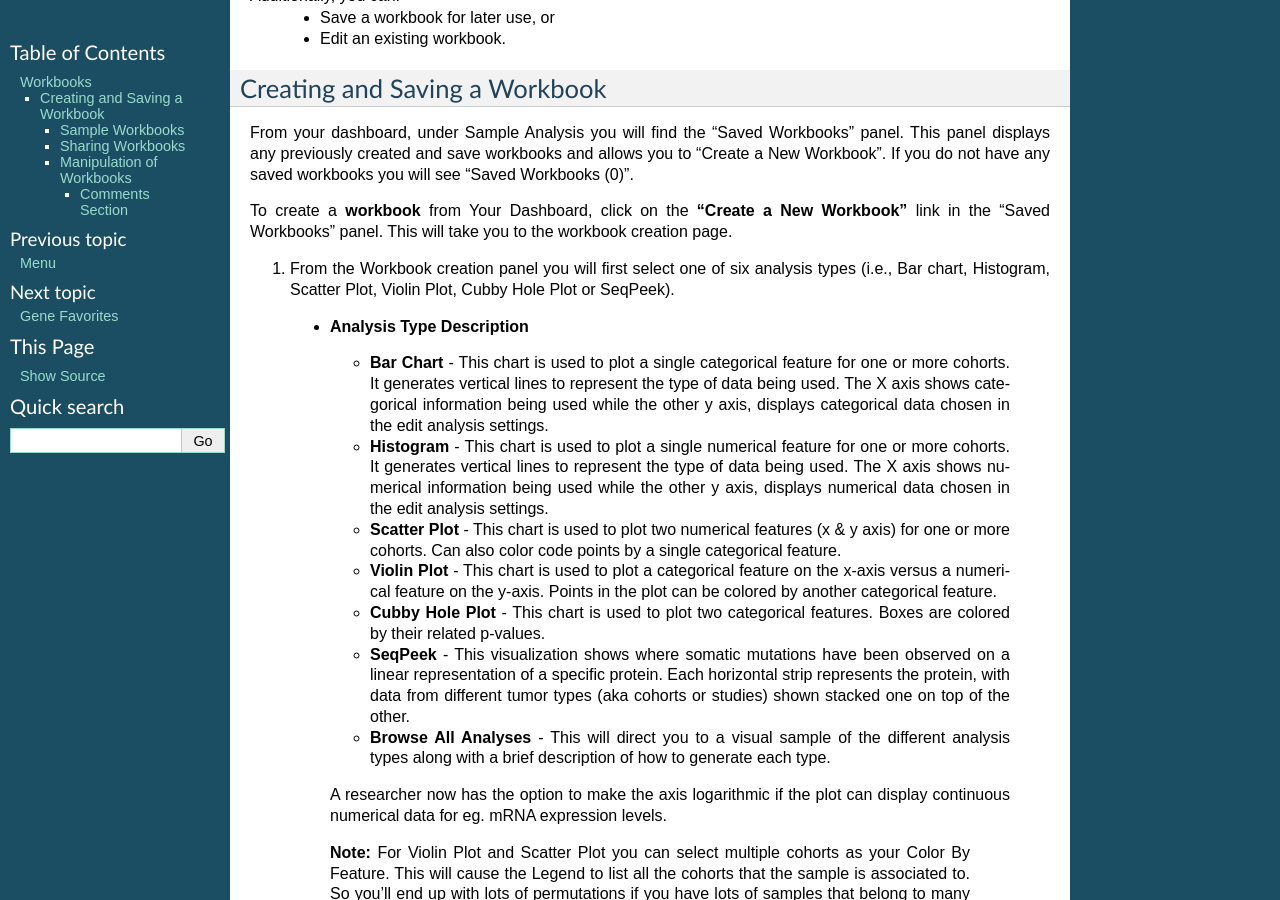
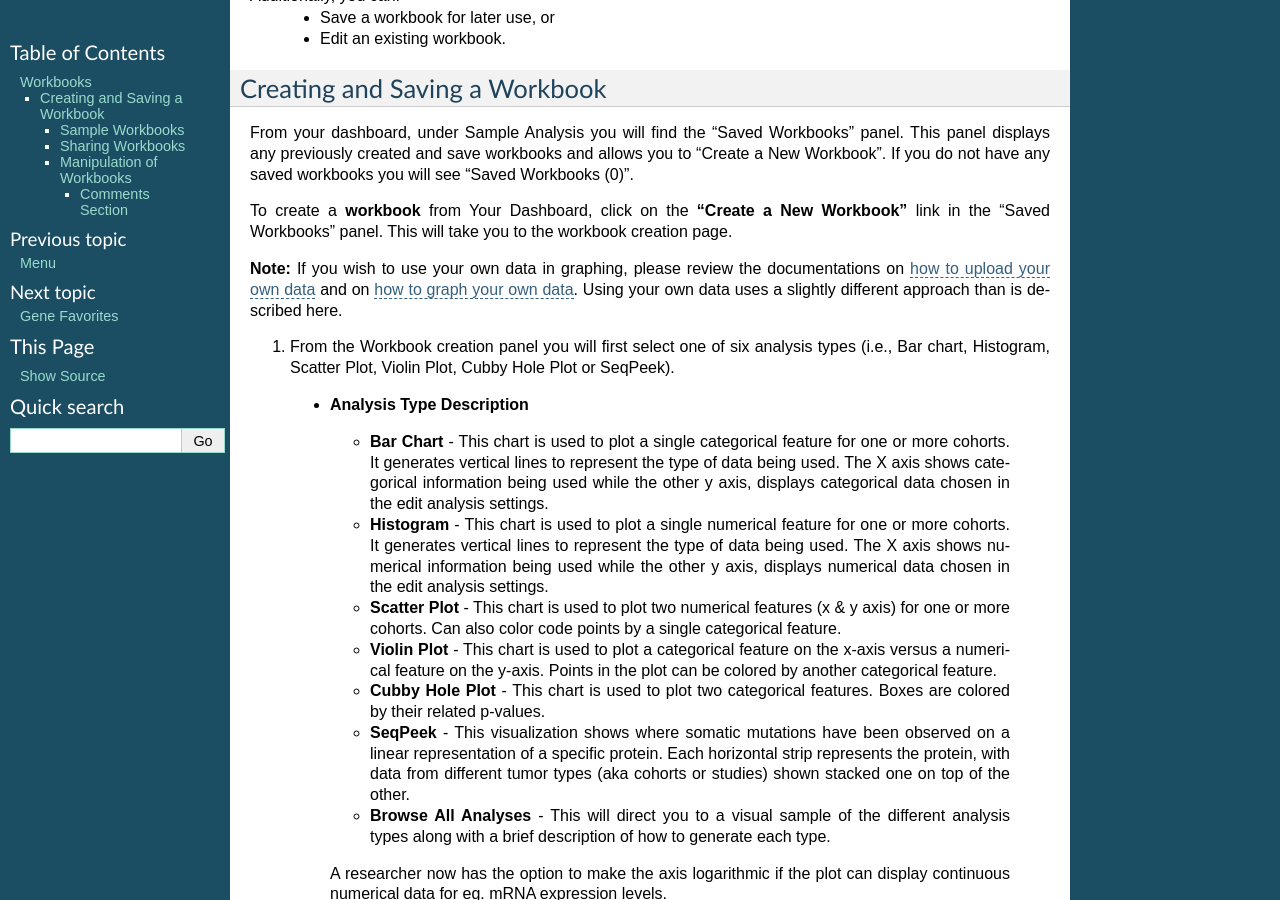
Before and after one commit to isb-cgc/readthedocs, a Sphinx documentation site: the page built from docs/source/sections/webapp/Workbooks.rst, in a window 1280 px wide and 900 px high, scrolled down 376 px. Built offline with Sphinx 7.4.7, drawn with Linux system fonts in a browser that asks for light colours.

Commit message:
Update Workbooks.rst
Links to user data upload and graphing

```diff
--- a/docs/source/sections/webapp/Workbooks.rst
+++ b/docs/source/sections/webapp/Workbooks.rst
@@ -19,6 +19,11 @@ Creating and Saving a Workbook
 From your dashboard, under Sample Analysis you will find the “Saved Workbooks” panel.  This panel displays any previously created and save workbooks and allows you to “Create a New Workbook”. If you do not have any saved workbooks you will see “Saved Workbooks (0)".
 
 To create a **workbook** from Your Dashboard, click on the **“Create a New Workbook”** link in the "Saved Workbooks" panel. This will take you to the workbook creation page.
+
+**Note:** If you wish to use your own data in graphing, please review the documentations on `how to upload your own data`_ and on `how to graph your own data`_.  Using your own data uses a slightly different approach than is described here.
+
+.. _how to upload your own data: project_data_upload
+.. _how to graph your own data: GraphingUserData
 
 1. From the Workbook creation panel you will first select one of six analysis types (i.e., Bar chart, Histogram, Scatter Plot, Violin Plot, Cubby Hole Plot or SeqPeek).
 
```
